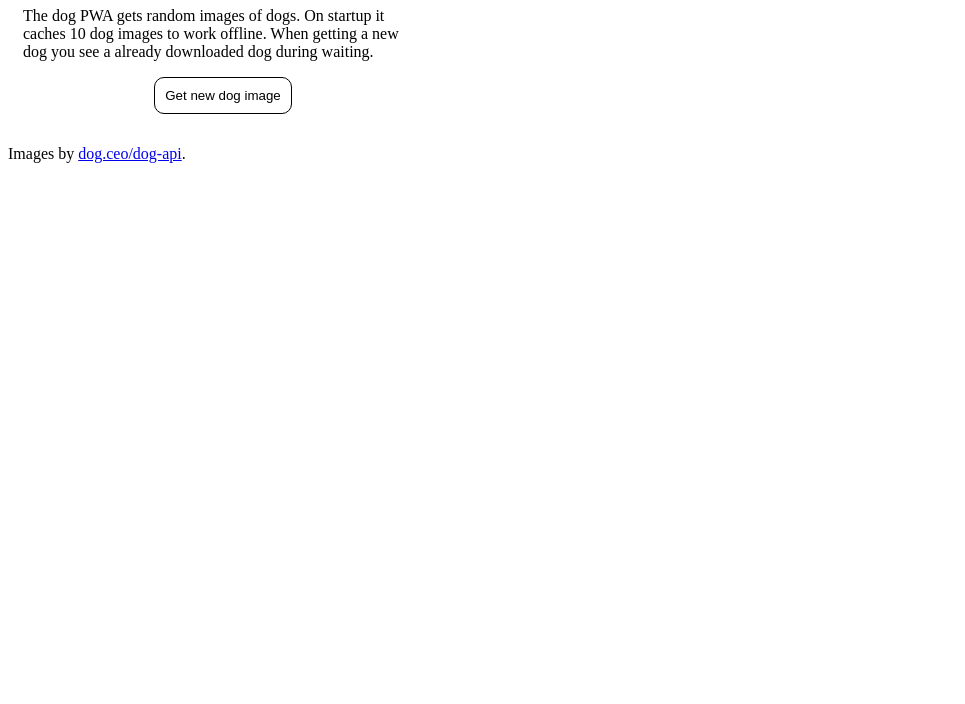
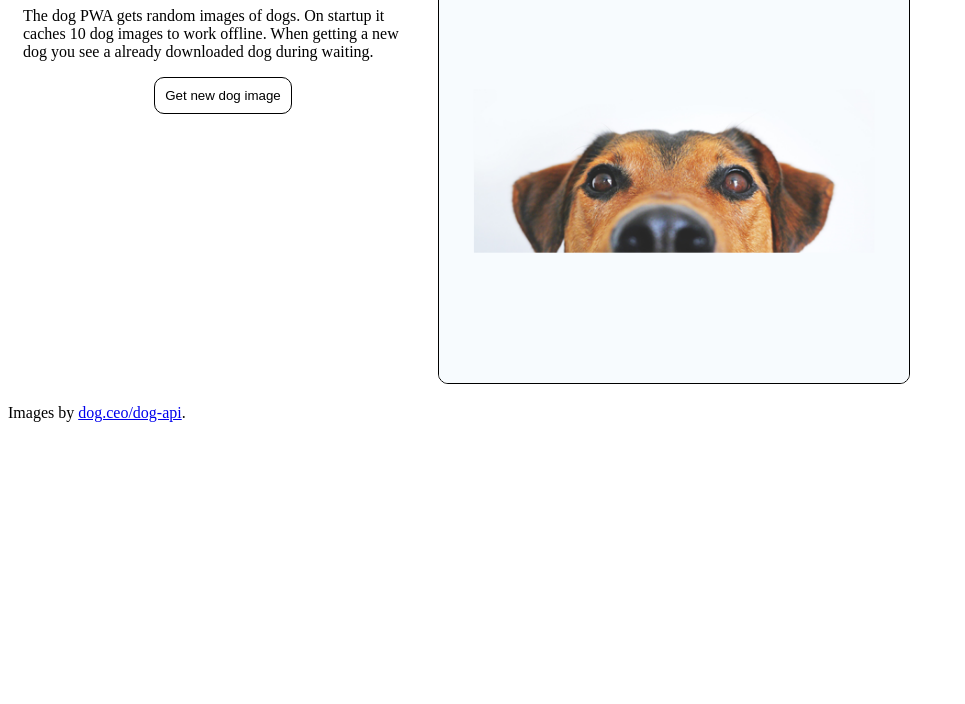
Before and after one commit to masterwendu/dogs-pwa, a website: page index.html in a window 1280 px wide. Shown: the part 96-800 px from the top of the page, without its empty margins (0-965 px from the left). Drawn offline with Linux system fonts and the light colour scheme; the site is published under a folder, as on GitHub Pages, so addresses that start at the root find nothing.

Commit message:
fix images path in index.html

```diff
--- a/index.html
+++ b/index.html
@@ -28,7 +28,7 @@
         </div>
       </div>
       <div class="imageWrapper">
-        <img id="randomDogImage" src="/images/icons/icon-512x512.png" alt="dogs">
+        <img id="randomDogImage" src="images/icons/icon-512x512.png" alt="dogs">
         <div id="randomDogImageLoading" class="hidden">
           Loading new dog
         </div>
```
